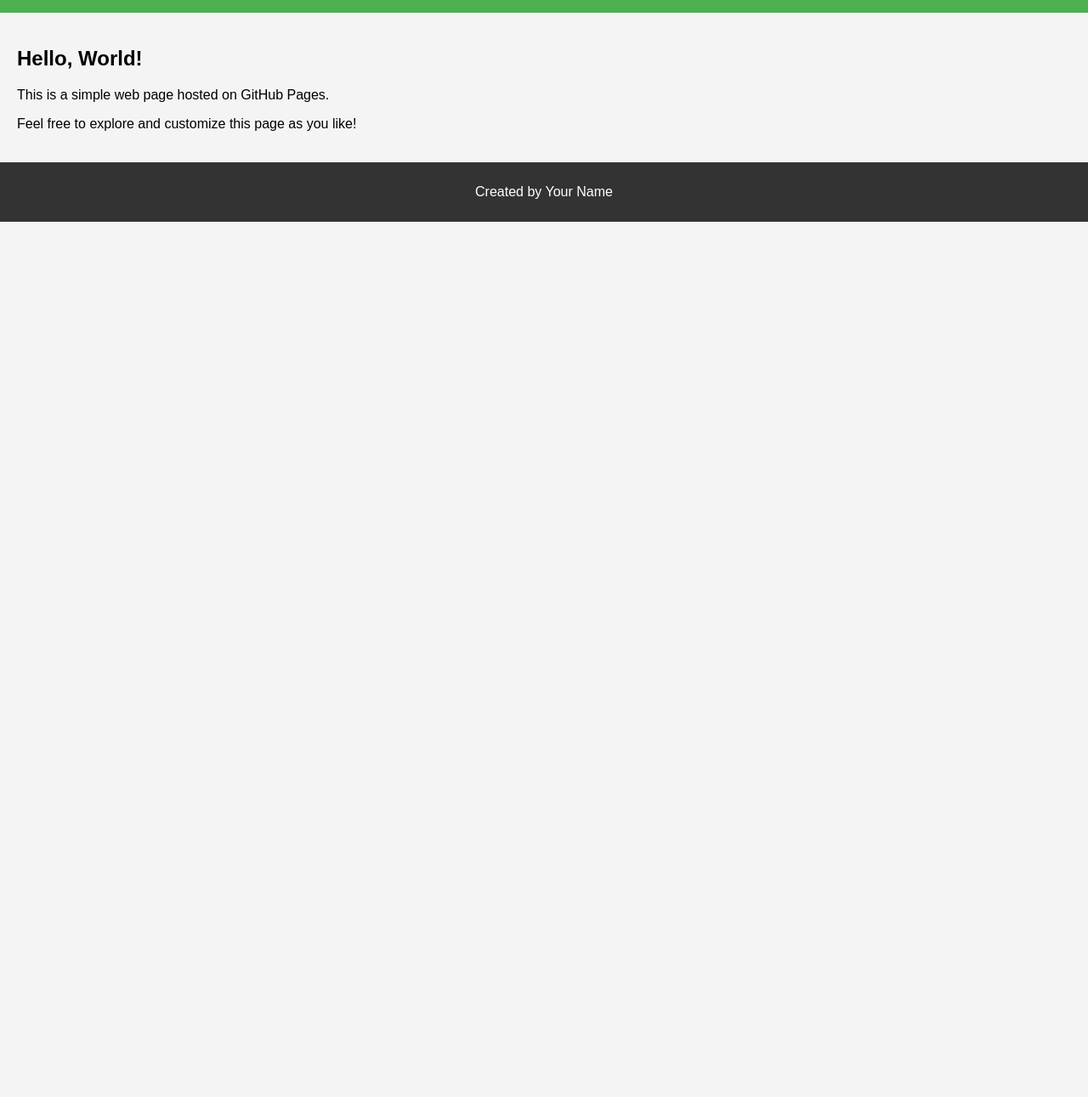
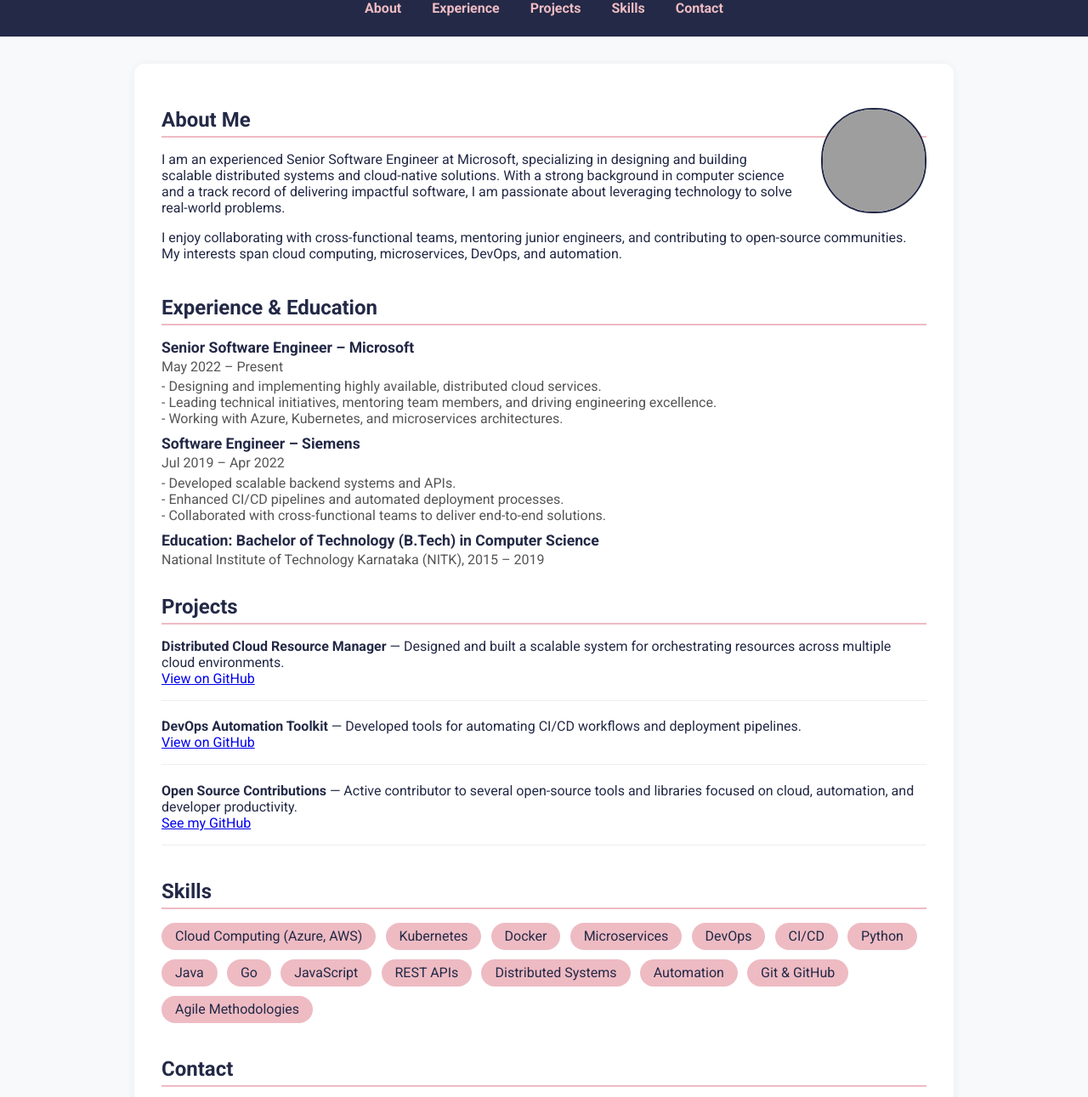
Before and after one commit to rohitb17/RohitBalasayee.github.io, a plain HTML site: page index.html in a window 1280 px wide. Shown: the part 95-1386 px from the top of the page at 85% size. Before the commit the page ends 800 px from the top, so only its background shows below. Drawn offline with Linux system fonts and the light colour scheme; grey boxes are pictures that could not be loaded.

Commit message:
Update index.html

```diff
--- a/index.html
+++ b/index.html
@@ -1,47 +1,213 @@
-
 <!DOCTYPE html>
 <html lang="en">
 <head>
   <meta charset="UTF-8">
   <meta name="viewport" content="width=device-width, initial-scale=1.0">
-    <title>Welcome to My GitHub Page</title>
+  <title>Rohit Balasayee | Portfolio</title>
+  <link href="https://fonts.googleapis.com/css?family=Roboto:400,700&display=swap" rel="stylesheet">
   <style>
     body {
-            font-family: Arial, sans-serif;
+      font-family: 'Roboto', Arial, sans-serif;
+      background: #f7f9fb;
       margin: 0;
-            padding: 0;
-            background-color: #f4f4f4;
+      color: #232946;
     }
     header {
-            background-color: #4CAF50;
-            color: white;
-            padding: 15px;
+      background: #232946;
+      color: #fff;
       text-align: center;
+      padding: 2rem 1rem 1.5rem 1rem;
     }
-        .content {
-            padding: 20px;
+    header h1 {
+      margin: 0;
+      font-size: 2.5rem;
+    }
+    nav {
+      margin-top: 1rem;
+    }
+    nav a {
+      color: #eebbc3;
+      text-decoration: none;
+      margin: 0 1rem;
+      font-weight: 700;
+    }
+    .container {
+      max-width: 900px;
+      margin: 2rem auto;
+      background: #fff;
+      border-radius: 12px;
+      box-shadow: 0 2px 12px rgba(0,0,0,0.06);
+      padding: 2rem;
+    }
+    .about, .projects, .skills, .contact {
+      margin-bottom: 2.5rem;
+    }
+    .about img {
+      float: right;
+      width: 120px;
+      height: 120px;
+      border-radius: 60px;
+      margin-left: 2rem;
+      object-fit: cover;
+      border: 2px solid #232946;
+    }
+    h2 {
+      color: #232946;
+      border-bottom: 2px solid #eebbc3;
+      padding-bottom: 0.3rem;
+      margin-bottom: 1rem;
+      font-size: 1.5rem;
+    }
+    .project-list {
+      list-style: none;
+      padding: 0;
+    }
+    .project-list li {
+      margin-bottom: 1.3rem;
+      padding-bottom: 1rem;
+      border-bottom: 1px solid #eee;
+    }
+    .skills-list {
+      display: flex;
+      flex-wrap: wrap;
+      gap: 0.7rem;
+      list-style: none;
+      padding: 0;
+    }
+    .skills-list li {
+      background: #eebbc3;
+      color: #232946;
+      border-radius: 20px;
+      padding: 0.4rem 1rem;
+      font-size: 1rem;
+    }
+    .contact a, .contact p {
+      color: #232946;
+      text-decoration: underline;
+      margin-right: 1rem;
+      display: inline-block;
+    }
+    .exp-edu {
+      margin-bottom: 2rem;
+    }
+    .exp-edu h3 {
+      margin: 0.6rem 0 0.2rem 0;
+      font-size: 1.1rem;
+      color: #232946;
+    }
+    .exp-edu p {
+      margin: 0 0 0.3rem 0;
+      font-size: 1rem;
+      color: #555;
     }
     footer {
       text-align: center;
-            padding: 10px;
-            background-color: #333;
-            color: white;
+      padding: 1rem 0;
+      background: #232946;
+      color: #fff;
+      margin-top: 2rem;
+    }
+    @media (max-width: 600px) {
+      .about img { float: none; display: block; margin: 1rem auto; }
+      .container { padding: 1rem; }
     }
   </style>
 </head>
 <body>
   <header>
-        <h1>Welcome to My Personal GitHub Page</h1>
+    <h1>Rohit Balasayee</h1>
+    <nav>
+      <a href="#about">About</a>
+      <a href="#experience">Experience</a>
+      <a href="#projects">Projects</a>
+      <a href="#skills">Skills</a>
+      <a href="#contact">Contact</a>
+    </nav>
   </header>
+  <div class="container">
+    <section class="about" id="about">
+      <img src="https://media.licdn.com/dms/image/D4D03AQHzYyXl5WlQig/profile-displayphoto-shrink_400_400/0/1685000000000?e=1723075200&v=beta&t=Y3qZF0sE1pD5h8SE6JdEWZsB0eXk5oT6KAXKzWnMQVY" alt="Rohit Balasayee Photo" />
+      <h2>About Me</h2>
+      <p>
+        I am an experienced Senior Software Engineer at Microsoft, specializing in designing and building scalable distributed systems and cloud-native solutions. With a strong background in computer science and a track record of delivering impactful software, I am passionate about leveraging technology to solve real-world problems.
+      </p>
+      <p>
+        I enjoy collaborating with cross-functional teams, mentoring junior engineers, and contributing to open-source communities. My interests span cloud computing, microservices, DevOps, and automation.
+      </p>
+    </section>
 
-    <div class="content">
-        <h2>Hello, World!</h2>
-        <p>This is a simple web page hosted on GitHub Pages.</p>
-        <p>Feel free to explore and customize this page as you like!</p>
+    <section class="exp-edu" id="experience">
+      <h2>Experience & Education</h2>
+      <h3>Senior Software Engineer – Microsoft</h3>
+      <p>May 2022 – Present</p>
+      <p>
+        - Designing and implementing highly available, distributed cloud services.<br>
+        - Leading technical initiatives, mentoring team members, and driving engineering excellence.<br>
+        - Working with Azure, Kubernetes, and microservices architectures.
+      </p>
+
+      <h3>Software Engineer – Siemens</h3>
+      <p>Jul 2019 – Apr 2022</p>
+      <p>
+        - Developed scalable backend systems and APIs.<br>
+        - Enhanced CI/CD pipelines and automated deployment processes.<br>
+        - Collaborated with cross-functional teams to deliver end-to-end solutions.
+      </p>
+
+      <h3>Education: Bachelor of Technology (B.Tech) in Computer Science</h3>
+      <p>National Institute of Technology Karnataka (NITK), 2015 – 2019</p>
+    </section>
+
+    <section class="projects" id="projects">
+      <h2>Projects</h2>
+      <ul class="project-list">
+        <li>
+          <strong>Distributed Cloud Resource Manager</strong> — Designed and built a scalable system for orchestrating resources across multiple cloud environments.<br>
+          <a href="https://github.com/rohitb17/cloud-resource-manager" target="_blank">View on GitHub</a>
+        </li>
+        <li>
+          <strong>DevOps Automation Toolkit</strong> — Developed tools for automating CI/CD workflows and deployment pipelines.<br>
+          <a href="https://github.com/rohitb17/devops-automation-toolkit" target="_blank">View on GitHub</a>
+        </li>
+        <li>
+          <strong>Open Source Contributions</strong> — Active contributor to several open-source tools and libraries focused on cloud, automation, and developer productivity.<br>
+          <a href="https://github.com/rohitb17" target="_blank">See my GitHub</a>
+        </li>
+      </ul>
+    </section>
+
+    <section class="skills" id="skills">
+      <h2>Skills</h2>
+      <ul class="skills-list">
+        <li>Cloud Computing (Azure, AWS)</li>
+        <li>Kubernetes</li>
+        <li>Docker</li>
+        <li>Microservices</li>
+        <li>DevOps</li>
+        <li>CI/CD</li>
+        <li>Python</li>
+        <li>Java</li>
+        <li>Go</li>
+        <li>JavaScript</li>
+        <li>REST APIs</li>
+        <li>Distributed Systems</li>
+        <li>Automation</li>
+        <li>Git & GitHub</li>
+        <li>Agile Methodologies</li>
+      </ul>
+    </section>
+
+    <section class="contact" id="contact">
+      <h2>Contact</h2>
+      <p>
+        <a href="mailto:rohitbalasayee@gmail.com">rohitbalasayee@gmail.com</a>
+        <a href="https://github.com/rohitb17" target="_blank">GitHub</a>
+        <a href="https://www.linkedin.com/in/rohit-balasayee" target="_blank">LinkedIn</a>
+      </p>
+    </section>
   </div>
-
   <footer>
-        <p>Created by Your Name</p>
+    &copy; 2025 Rohit Balasayee
   </footer>
 </body>
 </html>
```
Lines whose indentation alone changed are shown as unchanged.
